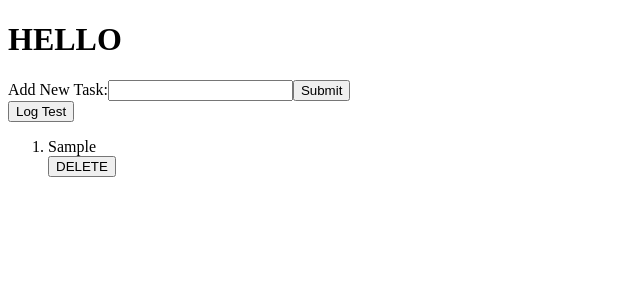
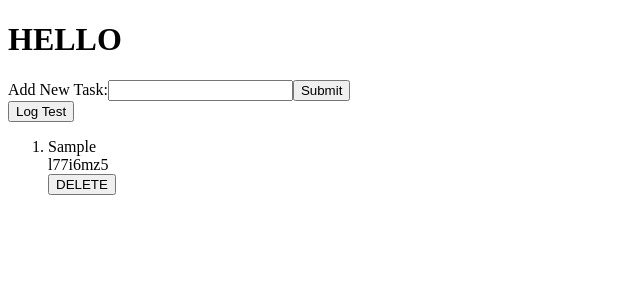
Before and after one commit to rygho90/react-practice-2, a React (Create React App) app: page / in a window 1280 px wide. Both pictures are taken after typing "Sample" into the empty fields and a click on the input "Submit". Shown: the top 300 px of the page, without its empty margins (0-640 px from the left). Built offline with nearby package versions, Linux system fonts and the light colour scheme.

Commit message:
Add functional delete button to each task item

```diff
--- a/src/App.js
+++ b/src/App.js
@@ -36,8 +36,11 @@ class App extends Component {
     console.log(this.state.tasks);
   }
 
-  handleDelete(task) {
-    console.log(task);
+  handleDelete(taskID) {
+    console.log(taskID);
+
+    let newTasks = this.state.tasks.filter(task => task.key !== taskID)
+    this.setState({ tasks: newTasks})
   }
 
   render() {
--- a/src/components/Overview.js
+++ b/src/components/Overview.js
@@ -13,7 +13,7 @@ class Overview extends Component {
       <div>
         <ol>
         {tasks.map(task => {
-          return <TaskItem key={task.key} text={task.text} handleDelete={handleDelete}/>
+          return <TaskItem key={task.key} taskID={task.key} text={task.text} handleDelete={handleDelete}/>
         })}
         </ol>
 
--- a/src/components/TaskItem.js
+++ b/src/components/TaskItem.js
@@ -7,15 +7,16 @@ class TaskItem extends Component {
   }
 
   logTask() {
-    this.props.handleDelete(this.props.text);
+    this.props.handleDelete(this.props.taskID);
   }
 
   render() {
-    const { text } = this.props;
+    const { taskID, text } = this.props;
 
     return (
       <li>
         <div>{text}</div>
+        <div>{taskID}</div>
         <button onClick={this.logTask}>DELETE</button>
       </li>
     );
```
